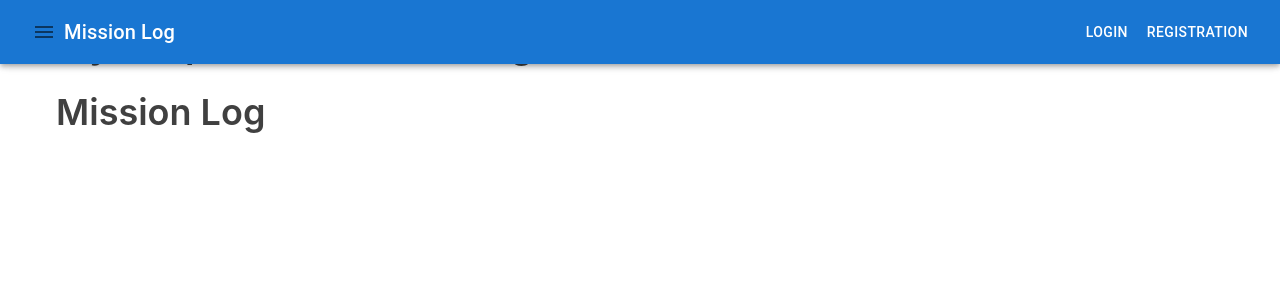
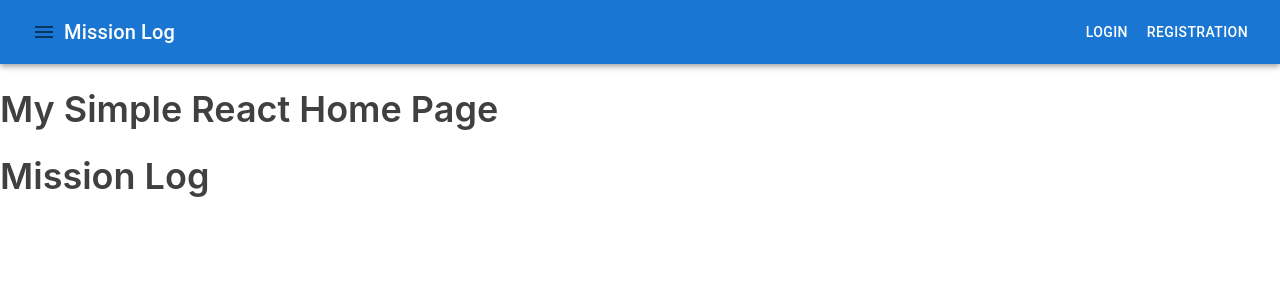
Before and after one commit to ianmccurry11/TODO_List, a React (Create React App) app in the folder react-frontend/: page / in a window 1280 px wide. Shown: the top 300 px of the page. Built offline with nearby package versions, Linux system fonts and the light colour scheme.

Commit message:
Taskbar no longer overlaps with content

```diff
--- a/react-frontend/src/Home.js
+++ b/react-frontend/src/Home.js
@@ -2,7 +2,7 @@ import React from 'react';
 import ButtonAppBar from './Navbar';
 
 const HomePage = () => (
-  <div>
+  <>
     <ButtonAppBar />
     <header>
       <h1>My Simple React Home Page</h1>
@@ -10,7 +10,7 @@ const HomePage = () => (
     <main>
       <h1>Mission Log</h1>
     </main>
-  </div>
+  </>
 );
 
 export default HomePage;
--- a/react-frontend/src/MyApp.js
+++ b/react-frontend/src/MyApp.js
@@ -19,7 +19,6 @@ function MyApp() {
   const { user } = useAuthContext();
   // initialize characters to have empty state
   return (
-    <div className="container">
     <BrowserRouter>
       <Routes>
         <Route path="/" element={<HomePage />} />
@@ -29,7 +28,6 @@ function MyApp() {
         <Route path="/display-tasks" element={<ListTasks />} />
       </Routes>
     </BrowserRouter>
-    </div>
   );
 }
 
--- a/react-frontend/src/Navbar.js
+++ b/react-frontend/src/Navbar.js
@@ -14,8 +14,7 @@ import Logout from './Authentication/Logout';
 export default function ButtonAppBar() {
   const { user } = useAuthContext();
   return (
-    <Box sx={{ flexGrow: 1 }}>
-      <AppBar>
+    <AppBar position="static">
       <Toolbar>
         <HamburgerMenu />
         <Typography variant="h6" component="div" sx={{ flexGrow: 1 }}>
@@ -32,6 +31,5 @@ export default function ButtonAppBar() {
         )}
       </Toolbar>
     </AppBar>
-    </Box>
   );
 }
```
Lines whose indentation alone changed are shown as unchanged.
